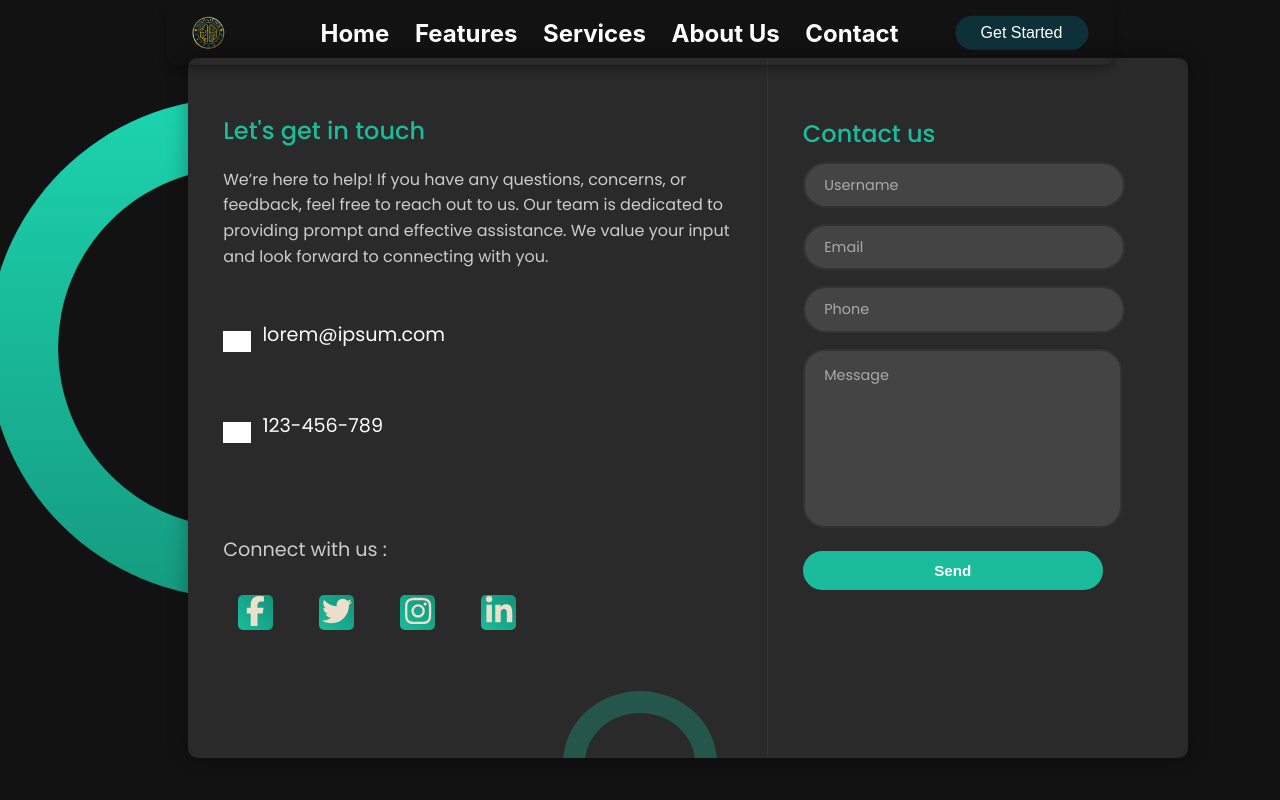
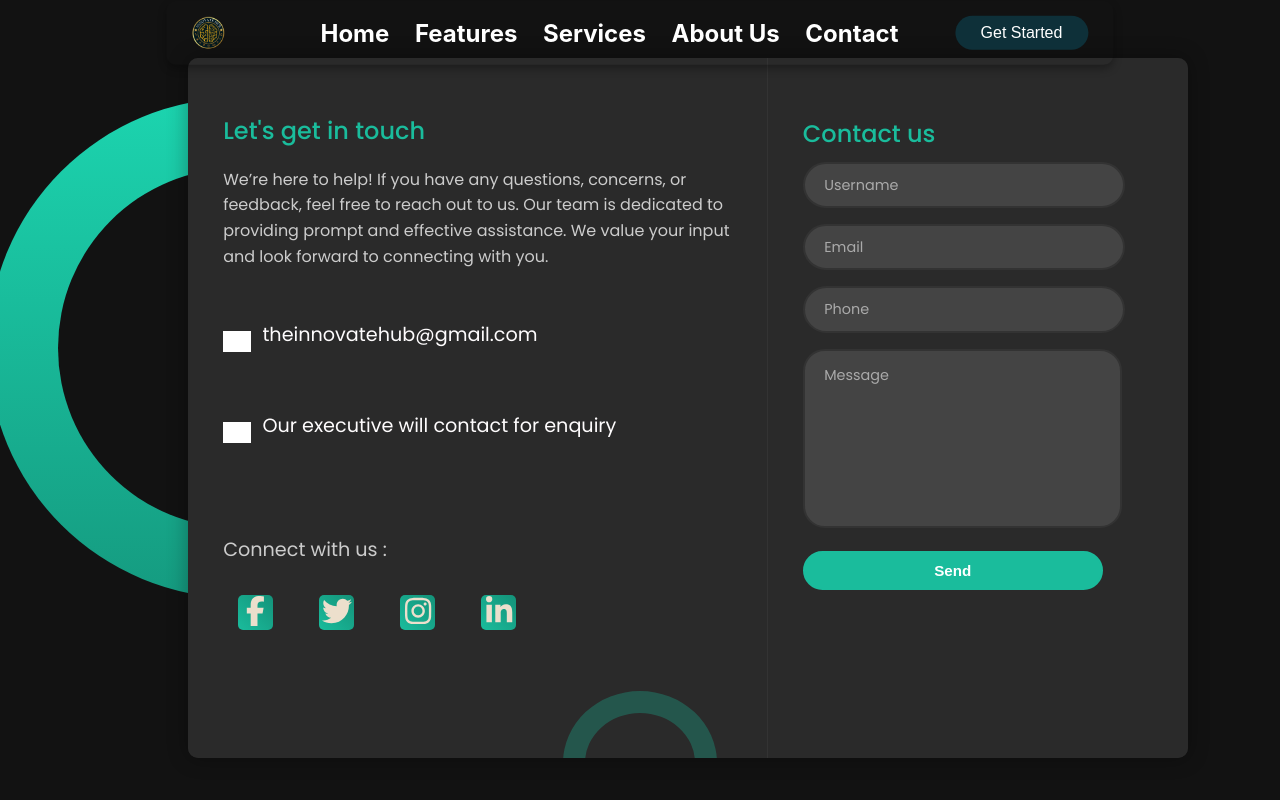
Before and after one commit to innovatehub2024/first-website, a React (Create React App) app: page /contact in a window 1280 px wide. Shown: the top 800 px of the page. Built offline with nearby package versions, Linux system fonts and the light colour scheme; grey boxes are pictures that could not be loaded; a web font is replaced by a local one.

Commit message:
complete

```diff
--- a/src/components/Features.css
+++ b/src/components/Features.css
@@ -2,7 +2,7 @@
   position: relative;
   padding: 50px 20px;
   min-height: 90vh;
-  background: url("3.jpg") ;
+  background: url("3.jpg") center/cover no-repeat;
   animation: backgroundMove 10s ease-in-out infinite;
   display: flex;
   flex-direction: column;
--- a/src/components/contact.jsx
+++ b/src/components/contact.jsx
@@ -28,11 +28,11 @@ const ContactForm = () => {
             <div className="info">
               <div className="information">
                 <img src="email.png" className="icon" alt="" />
-                <p>lorem@ipsum.com</p>
+                <p>theinnovatehub@gmail.com</p>
               </div>
               <div className="information">
                 <img src="phone.png" className="icon" alt="" />
-                <p>123-456-789</p>
+                <p>Our executive will contact for enquiry</p>
               </div>
             </div>
             <div className="social-media">
```
